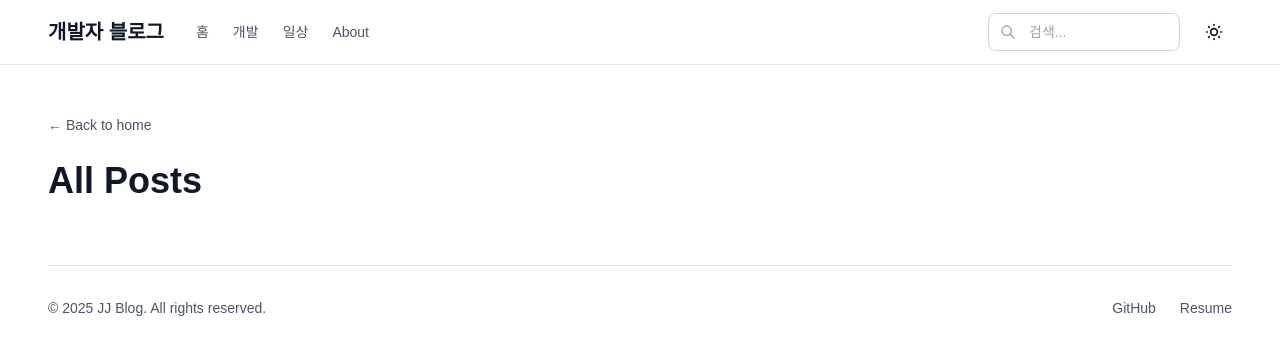
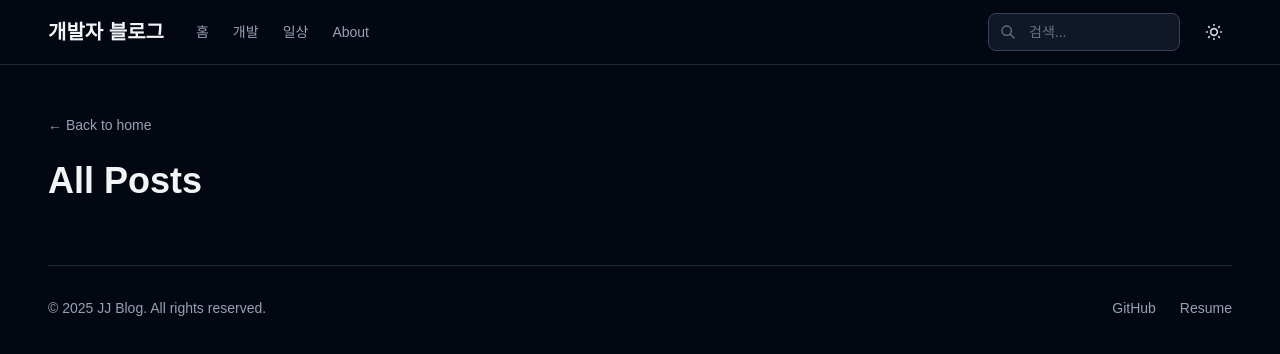
Before and after one commit to yunjunhojj/jj-blog, a Next.js app: page /posts in a window 1280 px wide. Both pictures are taken after a click on the button "Toggle theme". Shown: the top 354 px of the page. Built offline with nearby package versions, Linux system fonts and the light colour scheme.

Commit message:
feat: integrate theme management with next-themes

```diff
--- a/app/about/page.tsx
+++ b/app/about/page.tsx
@@ -1,5 +1,4 @@
 import Image from "next/image";
-import Link from "next/link";
 import LinkedInIcon from "@/icons/linkedin.svg";
 import GitHubIcon from "@/icons/github.svg";
 import EmailIcon from "@/icons/email.svg";
--- a/app/globals.css
+++ b/app/globals.css
@@ -1,5 +1,6 @@
 @import "tailwindcss";
 @plugin "@tailwindcss/typography";
+@custom-variant dark (&:where(.dark, .dark *));
 
 :root {
   --background: #ffffff;
@@ -182,12 +183,14 @@ body {
 /* Image styling */
 .prose img {
   border-radius: 0.5rem;
-  box-shadow: 0 4px 6px -1px rgba(0, 0, 0, 0.1), 0 2px 4px -1px rgba(0, 0, 0, 0.06);
+  box-shadow: 0 4px 6px -1px rgba(0, 0, 0, 0.1),
+    0 2px 4px -1px rgba(0, 0, 0, 0.06);
   margin: 1.5rem 0;
 }
 
 .dark .prose img {
-  box-shadow: 0 4px 6px -1px rgba(0, 0, 0, 0.3), 0 2px 4px -1px rgba(0, 0, 0, 0.2);
+  box-shadow: 0 4px 6px -1px rgba(0, 0, 0, 0.3),
+    0 2px 4px -1px rgba(0, 0, 0, 0.2);
 }
 
 /* Horizontal rule */
--- a/app/layout.tsx
+++ b/app/layout.tsx
@@ -3,6 +3,7 @@ import { Geist, Geist_Mono } from "next/font/google";
 import "./globals.css";
 import Footer from "@/components/Footer";
 import BlogHeader from "@/components/BlogHeader";
+import ThemeProvider from "@/components/ThemeProvider";
 
 const geistSans = Geist({
   variable: "--font-geist-sans",
@@ -25,10 +26,11 @@ export default function RootLayout({
   children: React.ReactNode;
 }>) {
   return (
-    <html lang="en">
+    <html lang="ko" suppressHydrationWarning>
       <body
         className={`${geistSans.variable} ${geistMono.variable} antialiased`}
       >
+        <ThemeProvider>
           <div className="min-h-screen bg-white dark:bg-gray-950">
             <BlogHeader />
             <main className="mx-auto max-w-7xl px-6 py-12 sm:px-8 lg:px-12">
@@ -36,6 +38,7 @@ export default function RootLayout({
               <Footer />
             </main>
           </div>
+        </ThemeProvider>
       </body>
     </html>
   );
--- /dev/null
+++ b/components/ThemeProvider.tsx
@@ -0,0 +1,16 @@
+"use client";
+
+import { ThemeProvider as NextThemesProvider } from "next-themes";
+import { type ReactNode } from "react";
+
+interface ThemeProviderProps {
+  children: ReactNode;
+}
+
+export default function ThemeProvider({ children }: ThemeProviderProps) {
+  return (
+    <NextThemesProvider attribute="class" defaultTheme="system" enableSystem>
+      {children}
+    </NextThemesProvider>
+  );
+}
--- a/components/ThemeToggle.tsx
+++ b/components/ThemeToggle.tsx
@@ -1,33 +1,36 @@
 "use client";
 
+import { useTheme } from "next-themes";
 import { useEffect, useState } from "react";
 
 export default function ThemeToggle() {
-  const [theme, setTheme] = useState<"light" | "dark">("light");
+  const { setTheme, resolvedTheme } = useTheme();
+  const [mounted, setMounted] = useState(false);
 
+  // 클라이언트 사이드에서만 렌더링되도록 설정 (hydration 오류 방지)
+  // 이는 next-themes의 공식 권장 패턴입니다
   useEffect(() => {
-    const stored = localStorage.getItem("theme") as "light" | "dark" | null;
-    const prefersDark = window.matchMedia("(prefers-color-scheme: dark)").matches;
-    const initialTheme = stored || (prefersDark ? "dark" : "light");
-
-    setTheme(initialTheme);
-    applyTheme(initialTheme);
+    requestAnimationFrame(() => {
+      setMounted(true);
+    });
   }, []);
 
-  const applyTheme = (newTheme: "light" | "dark") => {
-    if (newTheme === "dark") {
-      document.documentElement.classList.add("dark");
-    } else {
-      document.documentElement.classList.remove("dark");
-    }
+  if (!mounted) {
+    return (
+      <button
+        className="p-2 rounded-lg hover:bg-gray-100 dark:hover:bg-gray-800 transition-colors"
+        aria-label="Toggle theme"
+      >
+        <div className="h-5 w-5" />
+      </button>
+    );
+  }
+
+  const toggleTheme = () => {
+    setTheme(resolvedTheme === "dark" ? "light" : "dark");
   };
 
-  const toggleTheme = () => {
-    const newTheme = theme === "light" ? "dark" : "light";
-    setTheme(newTheme);
-    localStorage.setItem("theme", newTheme);
-    applyTheme(newTheme);
-  };
+  const isDark = resolvedTheme === "dark";
 
   return (
     <button
@@ -35,10 +38,25 @@ export default function ThemeToggle() {
       className="p-2 rounded-lg hover:bg-gray-100 dark:hover:bg-gray-800 transition-colors"
       aria-label="Toggle theme"
     >
-      {theme === "light" ? (
+      {isDark ? (
         <svg
           xmlns="http://www.w3.org/2000/svg"
-          className="h-5 w-5"
+          className="h-5 w-5 text-gray-700 dark:text-gray-300"
+          fill="none"
+          viewBox="0 0 24 24"
+          stroke="currentColor"
+        >
+          <path
+            strokeLinecap="round"
+            strokeLinejoin="round"
+            strokeWidth={2}
+            d="M12 3v1m0 16v1m9-9h-1M4 12H3m15.364 6.364l-.707-.707M6.343 6.343l-.707-.707m12.728 0l-.707.707M6.343 17.657l-.707.707M16 12a4 4 0 11-8 0 4 4 0 018 0z"
+          />
+        </svg>
+      ) : (
+        <svg
+          xmlns="http://www.w3.org/2000/svg"
+          className="h-5 w-5 text-gray-700 dark:text-gray-300"
           fill="none"
           viewBox="0 0 24 24"
           stroke="currentColor"
@@ -50,21 +68,6 @@ export default function ThemeToggle() {
             d="M20.354 15.354A9 9 0 018.646 3.646 9.003 9.003 0 0012 21a9.003 9.003 0 008.354-5.646z"
           />
         </svg>
-      ) : (
-        <svg
-          xmlns="http://www.w3.org/2000/svg"
-          className="h-5 w-5"
-          fill="none"
-          viewBox="0 0 24 24"
-          stroke="currentColor"
-        >
-          <path
-            strokeLinecap="round"
-            strokeLinejoin="round"
-            strokeWidth={2}
-            d="M12 3v1m0 16v1m9-9h-1M4 12H3m15.364 6.364l-.707-.707M6.343 6.343l-.707-.707m12.728 0l-.707.707M6.343 17.657l-.707.707M16 12a4 4 0 11-8 0 4 4 0 018 0z"
-          />
-        </svg>
       )}
     </button>
   );
--- a/eslint.config.mjs
+++ b/eslint.config.mjs
@@ -13,6 +13,13 @@ const eslintConfig = defineConfig([
     "build/**",
     "next-env.d.ts",
   ]),
+  // Custom rules
+  {
+    files: ["components/ThemeToggle.tsx"],
+    rules: {
+      "@eslint-react/hooks-extra/no-direct-set-state-in-use-effect": "off",
+    },
+  },
 ]);
 
 export default eslintConfig;
--- a/package.json
+++ b/package.json
@@ -17,6 +17,7 @@
     "dayjs": "^1.11.18",
     "gray-matter": "^4.0.3",
     "next": "16.0.0",
+    "next-themes": "^0.4.6",
     "prismjs": "^1.30.0",
     "react": "19.2.0",
     "react-dom": "19.2.0",
@@ -28,6 +29,7 @@
     "remark-rehype": "^11.1.2"
   },
   "devDependencies": {
+    "@svgr/webpack": "^8.1.0",
     "@tailwindcss/postcss": "^4",
     "@types/node": "^20",
     "@types/react": "^19",
```
Also changed, not shown: 1 other file (tests, documents, lock files or other folders). Lines whose indentation alone changed are shown as unchanged.
